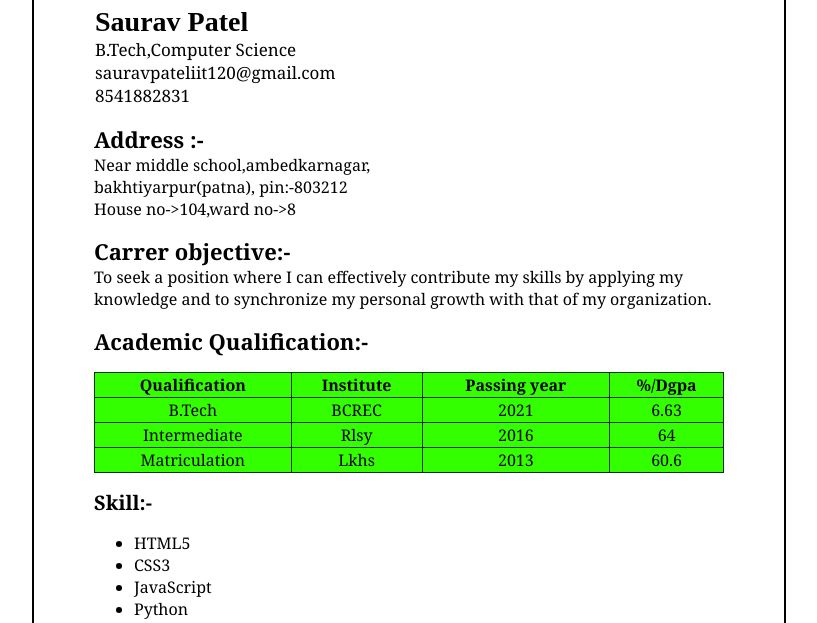
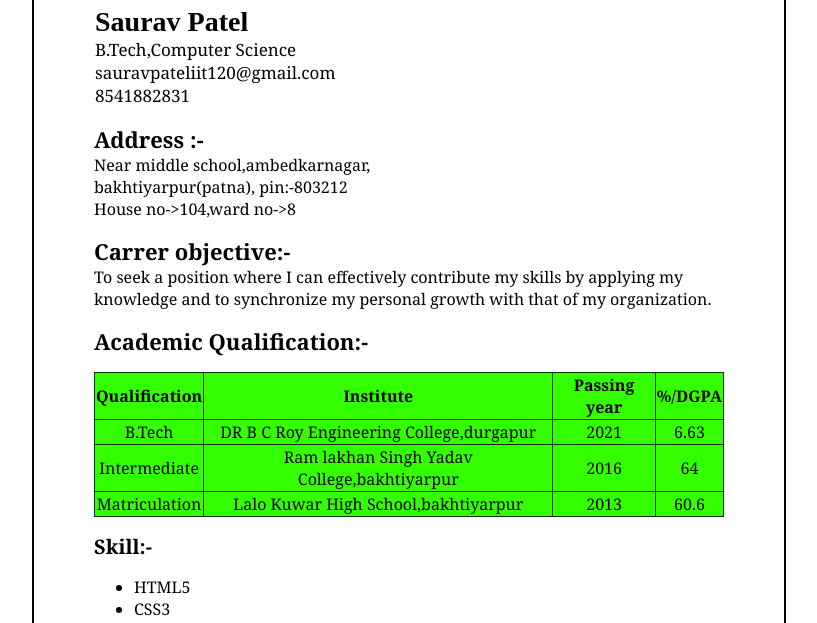
Before and after one commit to 100ravpatel/100ravpatelcv, a plain HTML site: page index.html in a window 1280 px wide. Shown: the part 163-786 px from the top of the page, without its empty margins (231-1048 px from the left). Drawn offline with Linux system fonts and the light colour scheme.

Commit message:
Update index.html

```diff
--- a/index.html
+++ b/index.html
@@ -28,23 +28,23 @@
                         <th>Qualification</th>
                         <th>Institute</th>
                         <th>Passing year</th>
-                        <th>%/Dgpa</th>
+                        <th>%/DGPA</th>
                     </tr>
                     <tr>
                         <td>B.Tech</td>
-                        <td>BCREC</td>
+                        <td>DR B C Roy Engineering College,durgapur</td>
                         <td>2021</td>
                         <td>6.63</td>
                     </tr>
                     <tr>
                         <td>Intermediate</td>
-                        <td>Rlsy</td>
+                        <td>Ram lakhan Singh Yadav College,bakhtiyarpur</td>
                         <td>2016</td>
                         <td>64</td>
                     </tr>
                     <tr>
                         <td>Matriculation</td>
-                        <td>Lkhs</td>
+                        <td>Lalo Kuwar High School,bakhtiyarpur</td>
                         <td>2013</td>
                         <td>60.6</td>
                     </tr>
@@ -67,10 +67,10 @@
                     ➢ Permanent address :-House no :-104,Ward no:-8 Near middle school,Ambedakarnagar, <br>
                                 &emsp;&emsp; &emsp;&emsp;&emsp;&emsp;&emsp;&emsp;&emsp;&emsp;
                                 Bakhtiyarpur,(Patna),803212 <br>
-                    ➢ D.O.B :- 26th December 1999 <br>
-                    ➢ Language known :- Hindi ,English <br>
-                    ➢ Marital status :- Single <br>
-                    ➢ Nationality :- Indian <br>
+                    ➢ D.O.B &emsp;&emsp;&emsp;&emsp;&emsp;&emsp;:-26th December 1999 <br>
+                    ➢ Language known&emsp;:- Hindi ,English <br>
+                    ➢ Marital status&emsp;&emsp;&ensp;:- Single <br>
+                    ➢ Nationality&emsp;&ensp;&emsp;&emsp; :- Indian <br>
                     ➢ Interest & Hobbies :- Surfing internet,Hardware technical work <br>
 
                 </p>
```
